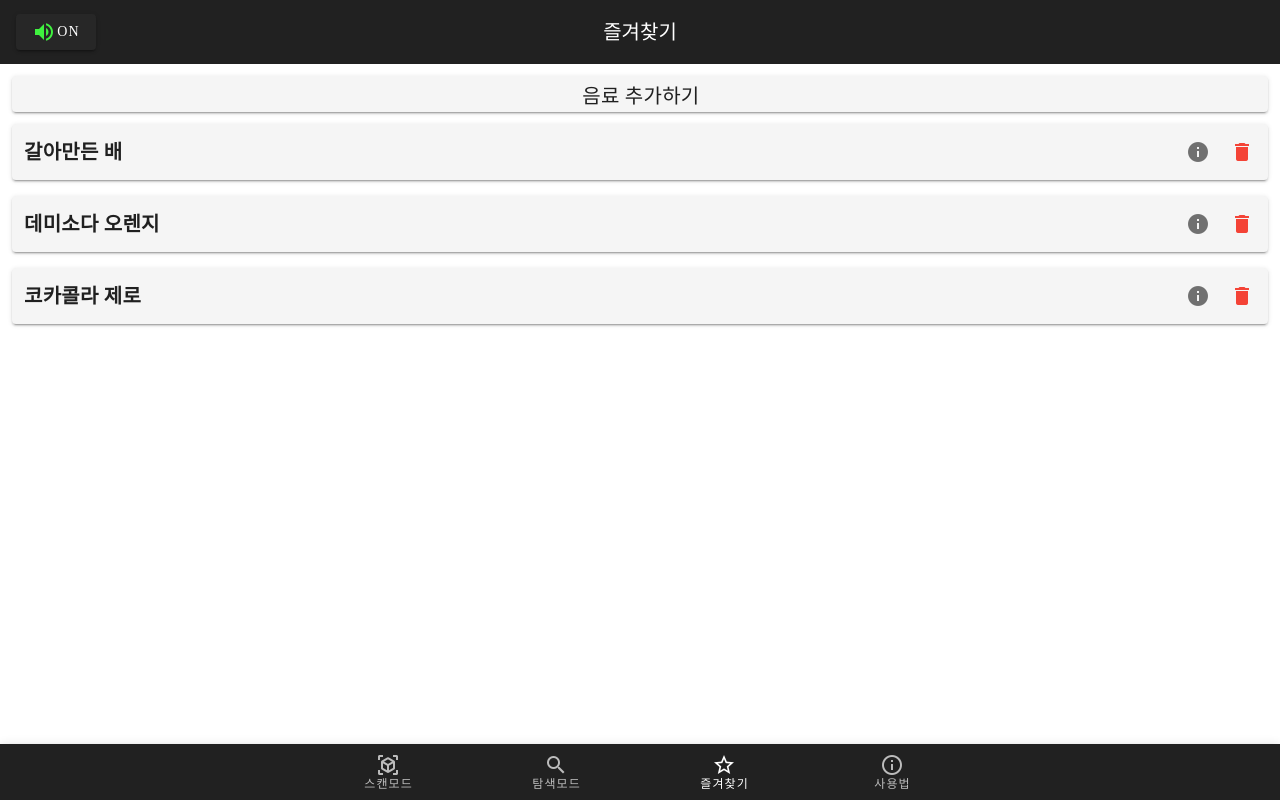
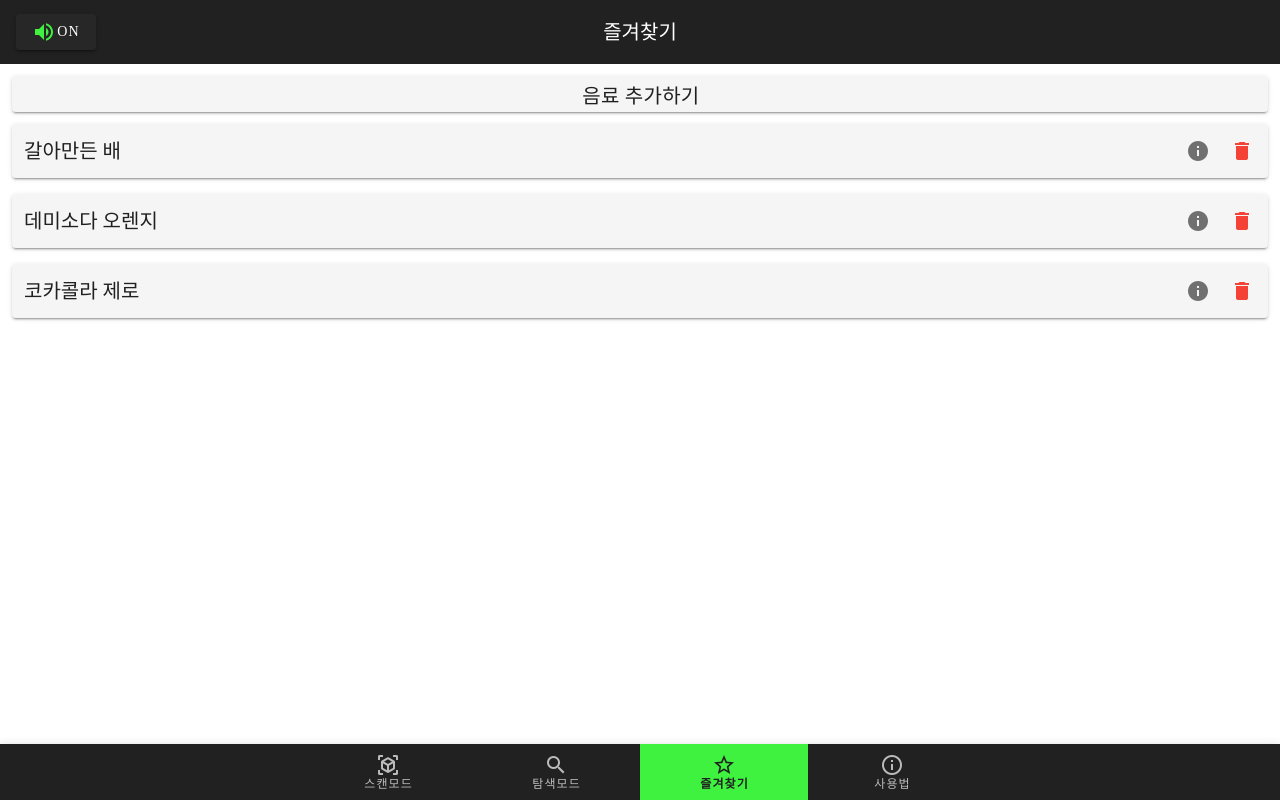
Before and after one commit to Ji2z/mozi, a Vue app in the folder frontend/: page /favorites/list in a window 1280 px wide. Built offline with nearby package versions, Linux system fonts and the light colour scheme; a web font is replaced by a local one.

Commit message:
[S05P21A603-48] design : 네비게이션 활성화 색깔 구분

```diff
--- a/frontend/src/App.vue
+++ b/frontend/src/App.vue
@@ -11,7 +11,6 @@
           <span>ON</span>
         </v-btn>
       </div>
-      <!-- <span class="mx-auto" dark>{{ value }}</span> -->
       <v-toolbar-title class="mx-auto" tabindex="0">
         {{ value }}
       </v-toolbar-title>
@@ -21,7 +20,14 @@
       <router-view />
     </v-main>
 
-    <v-bottom-navigation app v-model="value" class="primary" grow dark>
+    <v-bottom-navigation
+      app
+      v-model="value"
+      class="primary"
+      active-class="accent primary--text font-weight-bold"
+      grow
+      dark
+    >
       <v-btn value="스캔모드" to="/scan">
         <span>스캔모드</span>
         <v-icon>mdi-cube-scan</v-icon>
@@ -74,4 +80,7 @@ export default {
   float: left;
   position: absolute;
 }
+.item-title {
+  font-size: 1.25em !important;
+}
 </style>
--- a/frontend/src/components/Detail.vue
+++ b/frontend/src/components/Detail.vue
@@ -1,7 +1,7 @@
 <template>
   <v-dialog :value="value" @input="$emit('input', $event)">
     <v-card>
-      <v-card-title class="text-h5 font-weight-bold" tabindex="0">
+      <v-card-title class="item-title font-weight-bold" tabindex="0">
         {{ selected.name }}
       </v-card-title>
       <v-divider class="accent mx-4"></v-divider>
@@ -62,7 +62,7 @@ export default {
   },
   props: ["value", "selected"],
   updated() {
-    console.log("Detail updated()");
+    // console.log("Detail updated()");
     // console.log(this.selected);
     this.beverage.name = this.selected.name;
   },
--- a/frontend/src/components/Favorite/List.vue
+++ b/frontend/src/components/Favorite/List.vue
@@ -10,7 +10,7 @@
       <v-card class="info px-3">
         <v-row class="mb-1">
           <v-col cols="8">
-            <div class="text-h6 font-weight-bold" tabindex="0">
+            <div class="item-title" tabindex="0">
               {{ item.name }}
               <!-- <v-card-title v-text="item.name" tabindex="0"></v-card-title> -->
             </div>
--- a/frontend/src/views/Guide.vue
+++ b/frontend/src/views/Guide.vue
@@ -2,7 +2,7 @@
   <div>
     <v-expansion-panels class="pa-4">
       <v-expansion-panel v-for="(item, i) in guides" :key="i" class="mb-4 info">
-        <v-expansion-panel-header class="text-h6 font-weight-bold">
+        <v-expansion-panel-header class="item-title">
           {{ item.title }}
         </v-expansion-panel-header>
         <v-expansion-panel-content tabindex="0">
```
